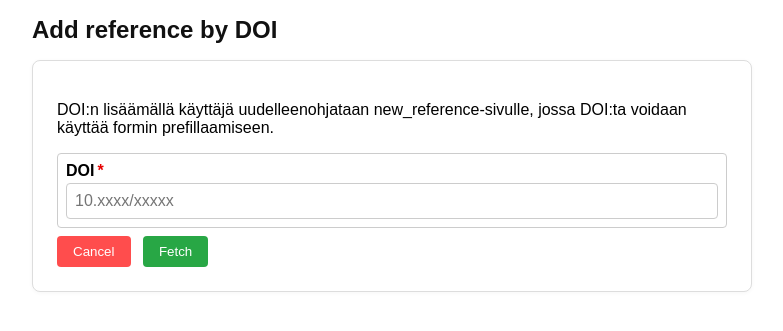
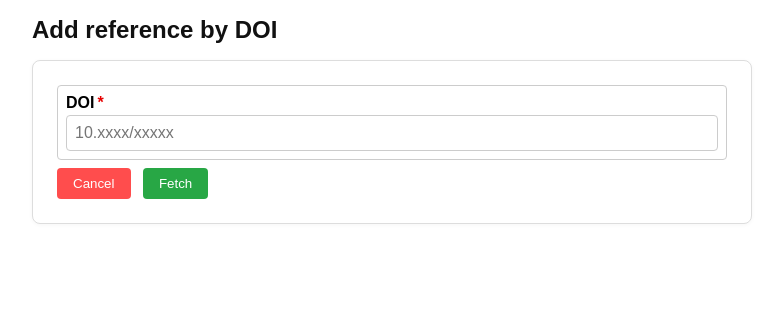
Before and after one commit to macabre-cs/ohtu-miniprojekti, a Flask app: page /new_reference_doi in a window 1280 px wide. Shown: the top 331 px of the page, without its empty margins (248-1031 px from the left). Run offline with Flask 3, Linux system fonts and the light colour scheme; some libraries are stand-ins or nearby versions.

```diff
--- a/src/templates/new_reference_doi.html
+++ b/src/templates/new_reference_doi.html
@@ -13,8 +13,6 @@
   {% endif %}
   {% endwith %}
 
-  <p>DOI:n lisäämällä käyttäjä uudelleenohjataan new_reference-sivulle, jossa DOI:ta voidaan käyttää formin prefillaamiseen.</p>
-
   <div class="form-field">
     <label for="doi">DOI<span class="required">*</span></label>
     <input type="text" name="doi" id="doi" placeholder="10.xxxx/xxxxx" required />
```
